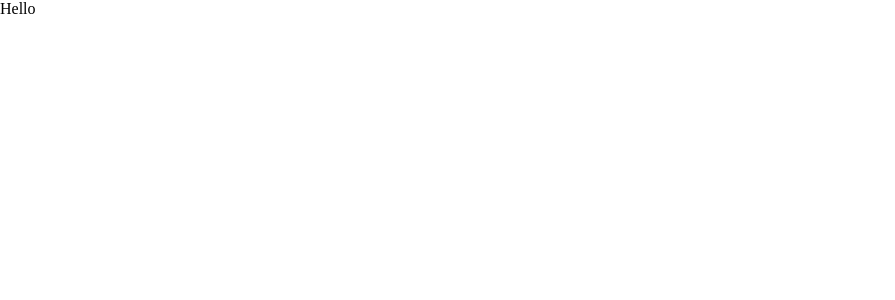
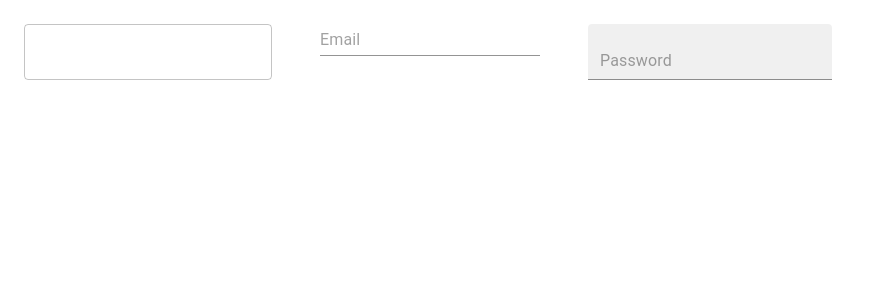
Before and after one commit to ShehabTaher/material-ui-tutorial, a React (Create React App) app: page / in a window 1280 px wide. Shown: the top 300 px of the page, without its empty margins (0-895 px from the left). Built offline with nearby package versions, Linux system fonts and the light colour scheme.

Commit message:
Section one

```diff
--- a/src/App.js
+++ b/src/App.js
@@ -1,5 +1,15 @@
+import MuiTypography from "./sectionOne/MuiTypography";
+import MuiButton from "./sectionOne/MuiButton";
+import MuiTextField from "./sectionOne/MuiTextField";
+
 function App() {
-  return <div>Hello</div>;
+  return (
+    <div>
+      {/* <MuiTypography /> */}
+      {/* <MuiButton /> */}
+      <MuiTextField />
+    </div>
+  );
 }
 
 export default App;
--- /dev/null
+++ b/src/sectionOne/MuiButton.js
@@ -0,0 +1,30 @@
+import React from "react";
+import { Button } from "@mui/material";
+const MuiButton = () => {
+  return (
+    <div>
+      {/*
+       => Buttons : allow users to take actions, and make choices, with a single tap.
+       ==> variant : styles like outline, contained
+      ==> Additional Properties : onClick,type,sx,etc
+       */}
+      <Button
+        onClick={() => alert("button Clicked")}
+        color="success"
+        sx={{ margin: 3 }}
+        size="large"
+        variant="contained"
+      >
+        Hello
+      </Button>
+      <Button color="error" sx={{ margin: 3 }} size="medium" variant="outlined">
+        Hello
+      </Button>
+      <Button color="info" sx={{ margin: 3 }} size="small" variant="text">
+        Hello
+      </Button>
+    </div>
+  );
+};
+
+export default MuiButton;
--- /dev/null
+++ b/src/sectionOne/MuiTextField.js
@@ -0,0 +1,37 @@
+import React, { useState } from "react";
+import { TextField, Typography } from "@mui/material";
+const MuiTextField = () => {
+  const [name, setName] = useState(" ");
+  return (
+    <div>
+      {/*
+       => Textfield : Text Fields let users enter and edit text.
+       ==> variant : Styles
+       ==> Additional Properties : onChange,type
+       */}
+      <TextField
+        value={name}
+        onChange={(e) => setName(e.target.value)}
+        type="text"
+        sx={{ margin: 3 }}
+        placeholder="Name"
+        variant="outlined"
+      />
+      <TextField
+        type="email"
+        sx={{ margin: 3 }}
+        placeholder="Email"
+        variant="standard"
+      />
+      <TextField
+        type="password"
+        sx={{ margin: 3 }}
+        placeholder="Password"
+        variant="filled"
+      />
+      <Typography>{name}</Typography>
+    </div>
+  );
+};
+
+export default MuiTextField;
--- /dev/null
+++ b/src/sectionOne/MuiTypography.js
@@ -0,0 +1,24 @@
+import React from "react";
+import { Typography } from "@mui/material";
+
+const MuiTypography = () => {
+  return (
+    <div>
+      {/*
+       => Typography : present your design and content as clearly and efficiently as possible
+       ==> variant : Used to define html tag.
+       ==> Additional CSS Properties : fontWeight,margin,etc
+       */}
+      <Typography
+        variant="h4"
+        sx={{
+          color: "red",
+        }}
+      >
+        Hello, world
+      </Typography>
+    </div>
+  );
+};
+
+export default MuiTypography;
```
Also changed, not shown: 1 other file (tests, documents, lock files or other folders).
